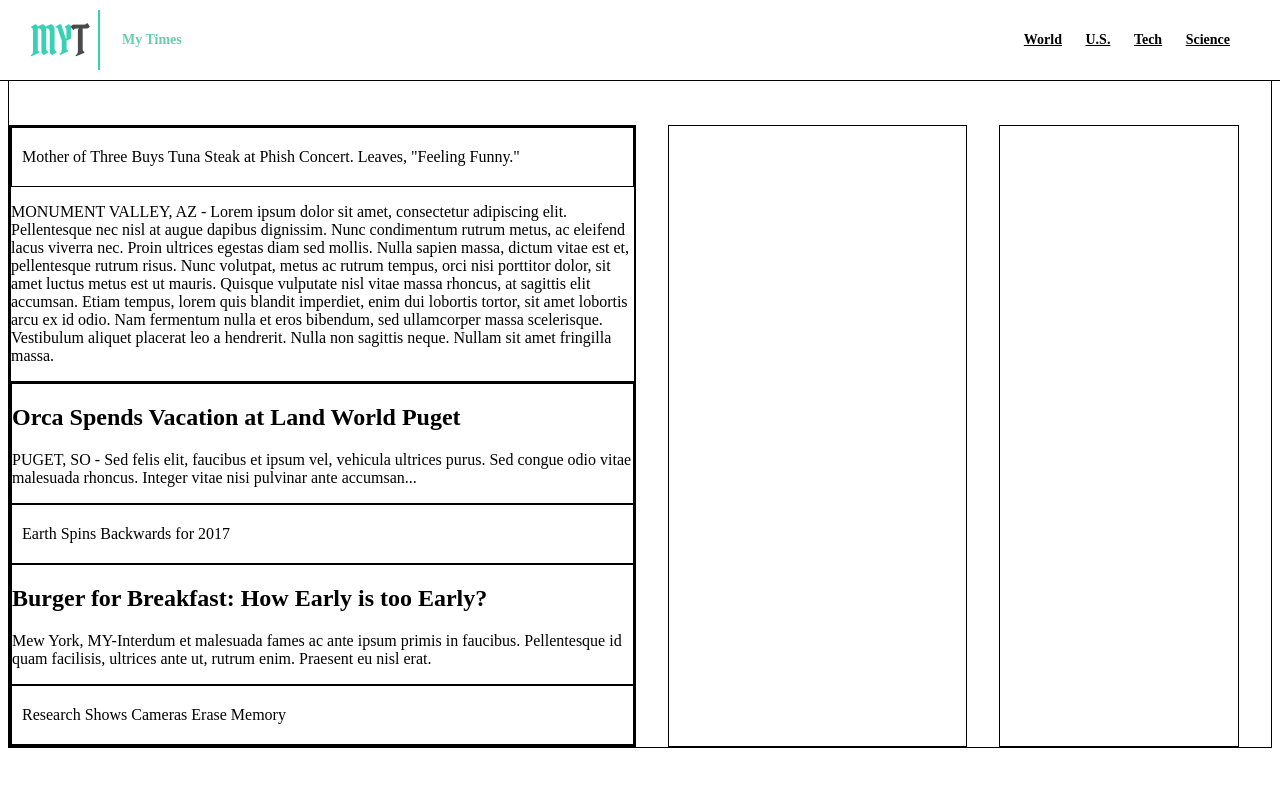
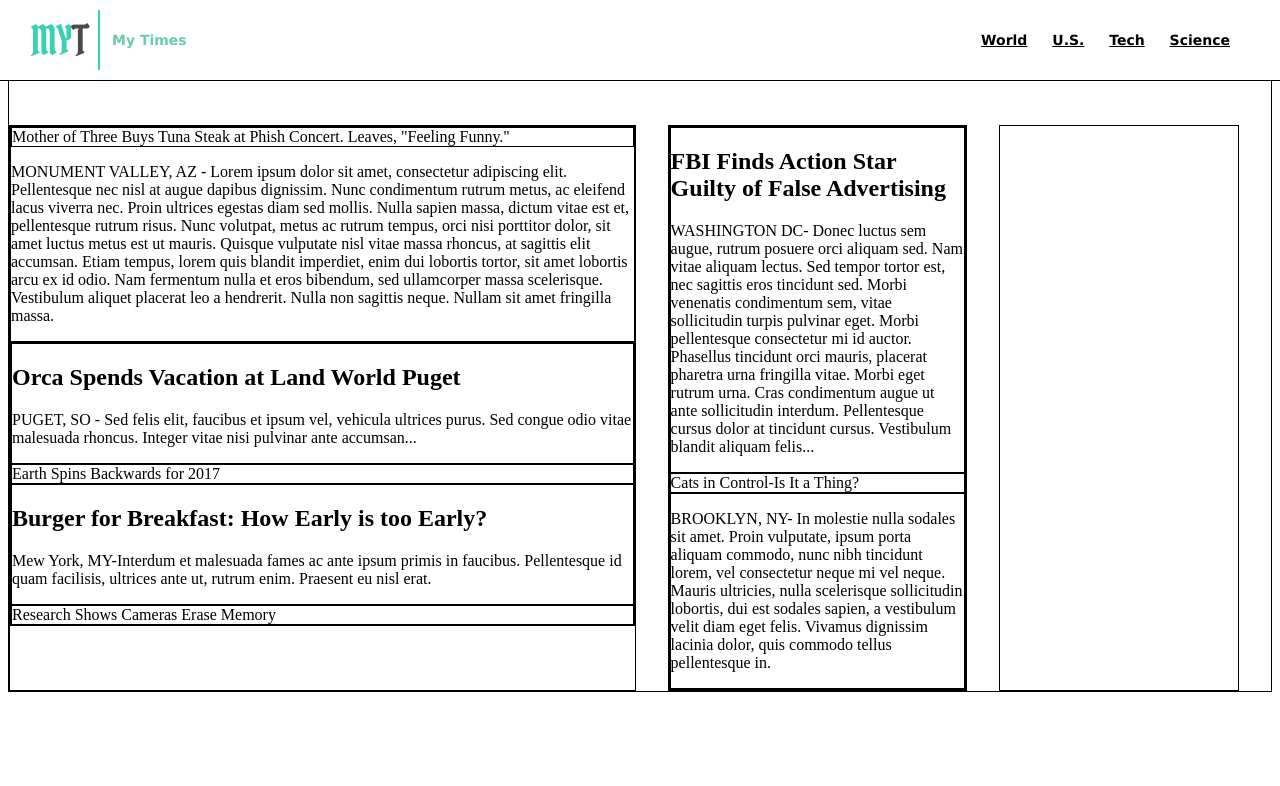
Before and after one commit to garciamoss/my_times, a plain HTML site: page index.html in a window 1280 px wide. Drawn offline with Linux system fonts and the light colour scheme.

Commit message:
Second column coded and styled

```diff
--- a/index.html
+++ b/index.html
@@ -57,7 +57,24 @@
 		</div>
 	<!--Secondary-->
 		<div class="column medium">
-
+			<div class="stories">
+				<div class="story">
+					<div class="text-only">
+						<h2>FBI Finds Action Star Guilty of False Advertising
+						</h2>
+						<p class="narrative">WASHINGTON DC- Donec luctus sem augue, rutrum posuere orci aliquam sed. Nam vitae aliquam lectus. Sed tempor tortor est, nec sagittis eros tincidunt sed. Morbi venenatis condimentum sem, vitae sollicitudin turpis pulvinar eget. Morbi pellentesque consectetur mi id auctor. Phasellus tincidunt orci mauris, placerat pharetra urna fringilla vitae. Morbi eget rutrum urna. Cras condimentum augue ut ante sollicitudin interdum. Pellentesque cursus dolor at tincidunt cursus. Vestibulum blandit aliquam felis...
+						</p>
+					</div>
+				</div>
+				<div class="img-content">
+					<span>Cats in Control-Is It a Thing?
+					</span>
+				</div>
+				<div class="story">
+					<p class="narrative">BROOKLYN, NY- In molestie nulla sodales sit amet. Proin vulputate, ipsum porta aliquam commodo, nunc nibh tincidunt lorem, vel consectetur neque mi vel neque. Mauris ultricies, nulla scelerisque sollicitudin lobortis, dui est sodales sapien, a vestibulum velit diam eget felis. Vivamus dignissim lacinia dolor, quis commodo tellus pellentesque in.
+					</p>
+				</div>
+			</div>
 		</div>
 	<!--News Bites-->
 		<div class="column small">
--- a/resources/css/style.css
+++ b/resources/css/style.css
@@ -5,7 +5,7 @@ header {
 	background-color: white;
 	width: 100%;
 	height: 80px;
-	font: Verdana;
+	font-family: Verdana, sans-serif;
 	font-size: 14px;
 	font-weight: bold;
 	display: flex;
@@ -37,7 +37,7 @@ nav {
 	padding-right: 40px;
 }
 
-span {
+nav span {
  	padding: 20px 10px;
  	display: inline-block;
  }
@@ -87,8 +87,10 @@ nav a{
 	border: 1px solid black;
 }
 
+/*Second Column*/
 .column.medium {
 	width: 300px;
+	border: 1px solid black;
 }
 
 .column.small {
```
